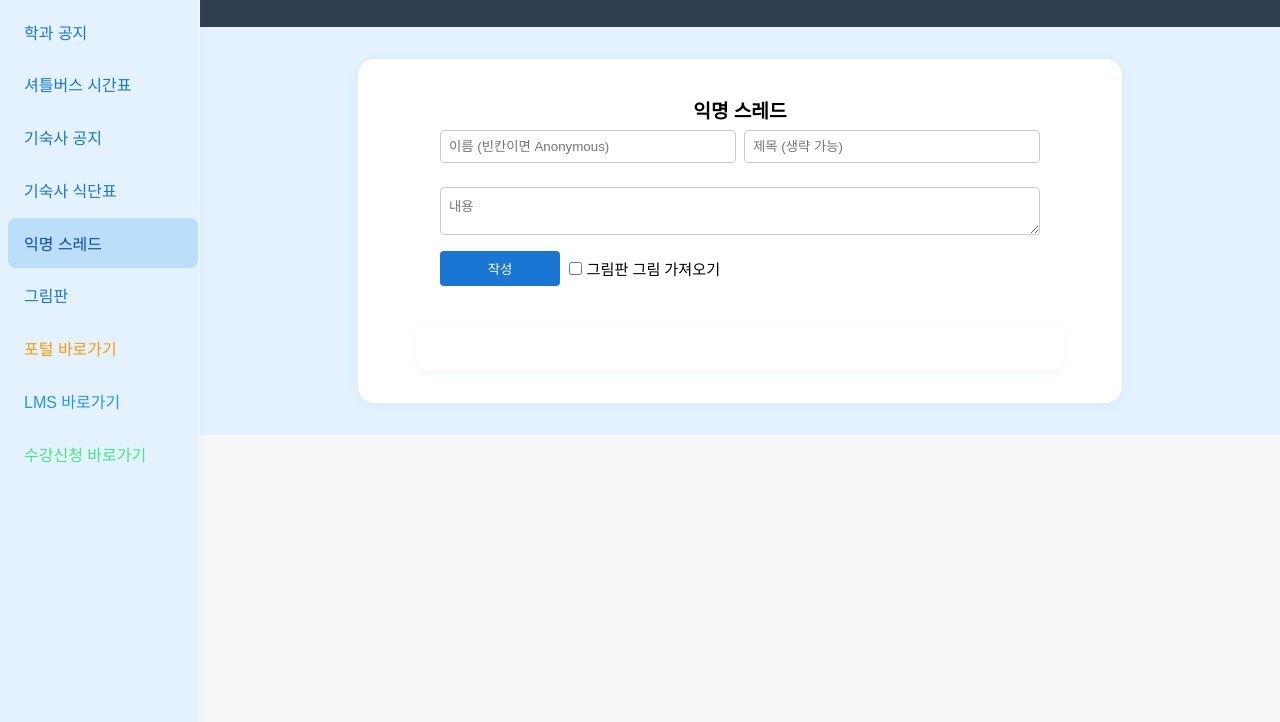
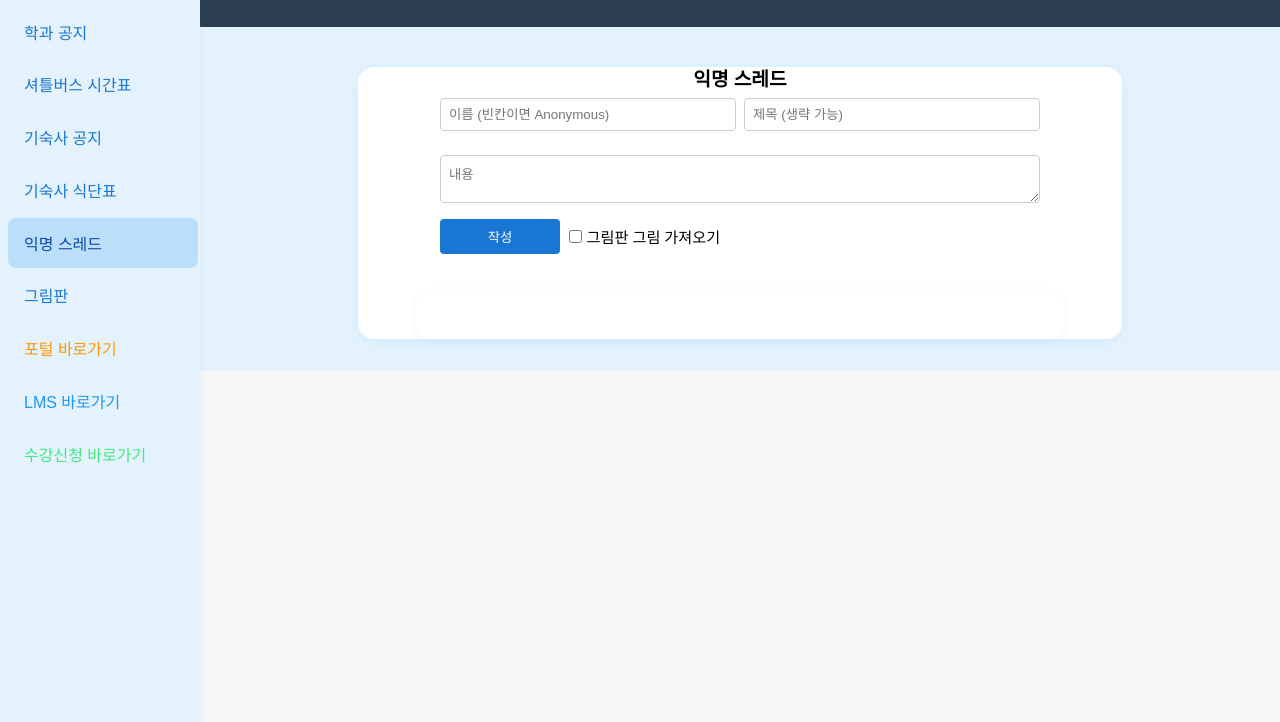
Before and after one commit to 14EE4/webproVercel, a website: page public/index.html in a window 1280 px wide. Shown: the part 78-800 px from the top of the page. Drawn offline with Linux system fonts and the light colour scheme; no server answers.

Commit message:
Remove padding from section for improved layout consistency

```diff
--- a/public/style.css
+++ b/public/style.css
@@ -49,7 +49,7 @@ body {
       max-width: none;
       margin: 0;
       background: #fff;
-      padding: 2rem 0;
+      padding: 0;
       border-radius: 0;
       box-shadow: 0 2px 8px #0001;
     }
```
